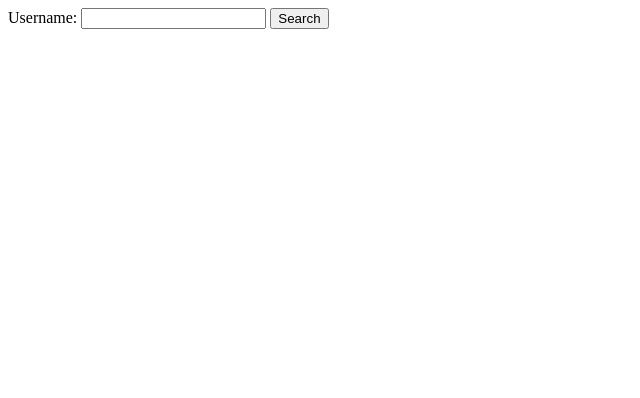
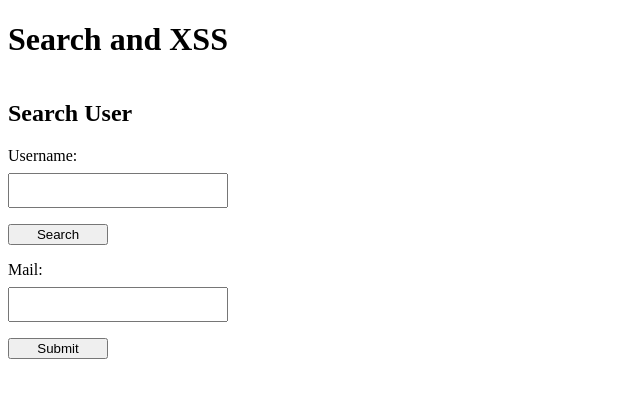
Before and after one commit to TobyTheHutt/flawed, a Flask app: page /search in a window 1280 px wide. Shown: the top 398 px of the page, without its empty margins (0-640 px from the left). Run offline with Flask 3, Linux system fonts and the light colour scheme.

Commit message:
Restructure html forms

```diff
--- a/routes.py
+++ b/routes.py
@@ -4,6 +4,7 @@ from models import db, User
 from auth import auth, verify_password
 
 bp = Blueprint('main', __name__)
+
 tokens = {}
 
 @bp.route('/')
@@ -19,30 +20,28 @@ def login():
             token = f"{username}_static_token"
             tokens[username] = token
             session['token'] = token
-            return redirect(url_for('main.search_user'))
+            return redirect(url_for('main.search'))
         else:
             return "Invalid credentials", 401
     return render_template('login.html')
 
 @bp.route('/search', methods=['GET', 'POST'])
 @auth.login_required
-def search_user():
+def search():
     if request.method == 'POST':
-        username = request.form['username']
-        query = text(f"SELECT * FROM user WHERE username = '{username}'")
-        result = db.session.execute(query)
-        user = result.fetchone()
-        if user:
-            return f"User: {user.username}, Email: {user.email}"
-        else:
-            return "User not found", 404
+        search_username = request.form.get('search_username', '')
+        xss_username = request.form.get('xss_username', '')
+
+        if search_username:
+            # Intentionally introducing SQL injection vulnerability
+            query = text(f"SELECT * FROM user WHERE username = '{search_username}'")
+            result = db.session.execute(query)
+            user = result.fetchone()
+            if user:
+                return f"User: {user.username}, Email: {user.email}"
+            else:
+                return "User not found", 404
+        elif xss_username:
+            return render_template('xss_result.html', username=xss_username)
+
     return render_template('search.html')
-
-@bp.route('/xss', methods=['GET', 'POST'])
-def xss_vulnerability():
-    if 'token' not in session or session['token'] not in tokens.values():
-        return redirect(url_for('main.login'))
-    if request.method == 'POST':
-        username = request.form['username']
-        return render_template('xss_result.html', username=username)
-    return render_template('xss.html')
--- a/templates/search.html
+++ b/templates/search.html
@@ -2,12 +2,40 @@
 <html lang="en">
 <head>
     <meta charset="UTF-8">
-    <title>Search</title>
+    <meta name="viewport" content="width=device-width, initial-scale=1.0">
+    <title>Combined Search</title>
+    <style>
+        form {
+            display: flex;
+            flex-direction: column;
+            margin-bottom: 1rem;
+        }
+        label {
+            margin-bottom: 0.5rem;
+        }
+        input[type="text"] {
+            margin-bottom: 1rem;
+            padding: 0.5rem;
+            width: 200px;
+        }
+        button {
+            width: 100px;
+        }
+    </style>
 </head>
 <body>
-    <form method="post">
-        Username: <input type="text" name="username">
-        <input type="submit" value="Search">
+    <h1>Search and XSS</h1>
+    <form method="POST" action="{{ url_for('main.search') }}">
+        <h2>Search User</h2>
+        <label for="search_username">Username:</label>
+        <input type="text" id="search_username" name="search_username">
+        <button type="submit">Search</button>
+    </form>
+
+    <form method="POST" action="{{ url_for('main.search') }}">
+        <label for="xss_username">Mail:</label>
+        <input type="text" id="xss_username" name="xss_username">
+        <button type="submit">Submit</button>
     </form>
 </body>
 </html>
```
Also changed, not shown: templates/xss.html (+5 -3 lines).
